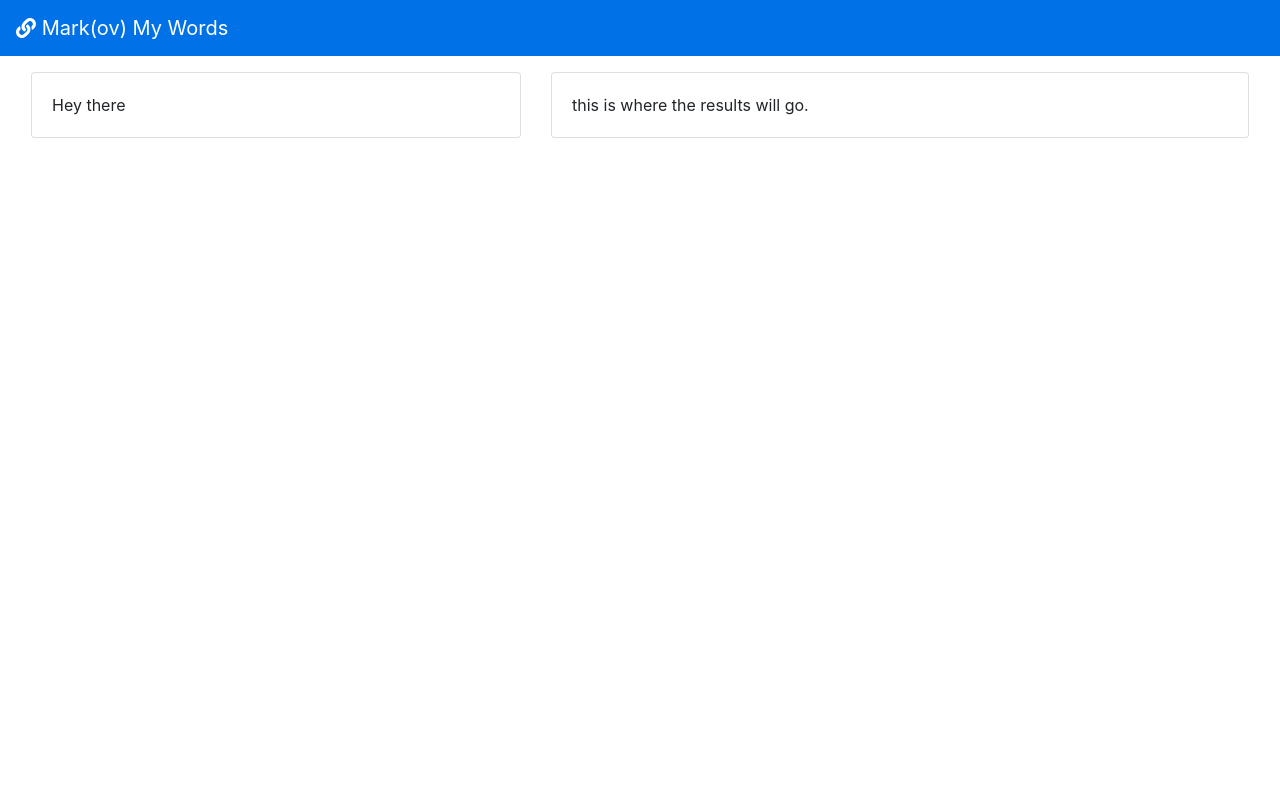
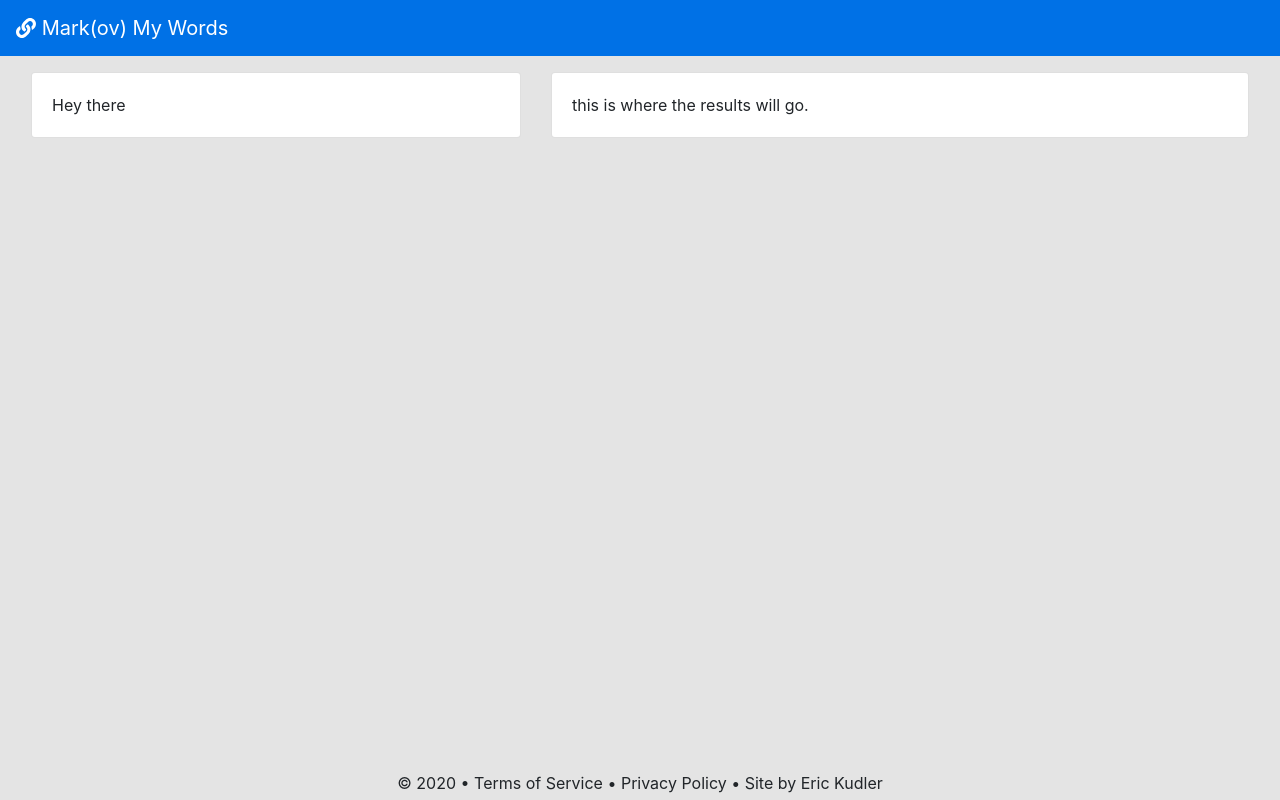
Before and after one commit to Joeento/markmywords-client, a React (Create React App) app: page / in a window 1280 px wide. Built offline with nearby package versions, Linux system fonts and the light colour scheme.

Commit message:
Adds a footer fully styled

```diff
--- a/src/App.css
+++ b/src/App.css
@@ -1,34 +1,9 @@
-.App-logo {
-  height: 40vmin;
-  pointer-events: none;
+.container {
+  padding: 0;
+  margin-right: auto;
+  margin-left: auto;
+  max-width: 100%;
+  min-height: 100%;
+  height: 100vh;
+  background: #E4E4E4;
 }
-
-@media (prefers-reduced-motion: no-preference) {
-  .App-logo {
-    animation: App-logo-spin infinite 20s linear;
-  }
-}
-
-.App-header {
-  background-color: #282c34;
-  min-height: 100vh;
-  display: flex;
-  flex-direction: column;
-  align-items: center;
-  justify-content: center;
-  font-size: calc(10px + 2vmin);
-  color: white;
-}
-
-.App-link {
-  color: #61dafb;
-}
-
-@keyframes App-logo-spin {
-  from {
-    transform: rotate(0deg);
-  }
-  to {
-    transform: rotate(360deg);
-  }
-}
--- a/src/App.js
+++ b/src/App.js
@@ -5,10 +5,12 @@ import { Container, Row, Col } from 'react-bootstrap';
 import NavigationBar from './common/NavigationBar';
 import InputCard from './common/cards/InputCard';
 import ResultsCard from './common/cards/ResultsCard';
+import Footer from './common/Footer';
 
 function App() {
   return (
     <div className="App">
+      <Container>
         <NavigationBar />
         <Row className="mt-3 mx-3">
           <Col md={5}>
@@ -18,6 +20,8 @@ function App() {
             <ResultsCard />
           </Col>
         </Row>
+        <Footer />
+      </Container>
     </div>
   );
 }
--- /dev/null
+++ b/src/common/Footer.css
@@ -0,0 +1,7 @@
+.footer {
+  position: absolute;
+  bottom: 0;
+  width: 100%;
+  height: 1.8rem;
+  text-align: center;
+}
--- /dev/null
+++ b/src/common/Footer.js
@@ -0,0 +1,25 @@
+import React, { Component } from 'react';
+
+import logo from '../logo.svg';
+import './Footer.css';
+
+import { FontAwesomeIcon } from '@fortawesome/react-fontawesome'
+import { faLink } from '@fortawesome/free-solid-svg-icons'
+
+class Footer extends React.Component {
+  render() {
+    return (
+      <div className="footer">
+        &#169; 2020
+         &#8226;
+         Terms of Service
+         &#8226;
+         Privacy Policy
+         &#8226;
+         Site by Eric Kudler
+      </div>
+    )
+  }
+}
+
+export default Footer;
```
Lines whose indentation alone changed are shown as unchanged.
